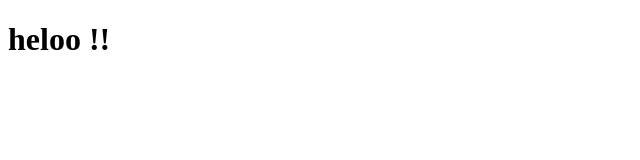
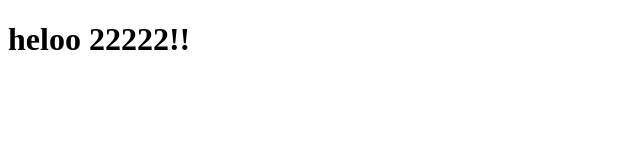
Before and after one commit to dipi22-boop/angular, a plain HTML site: page index.html in a window 1280 px wide. Shown: the whole page, without its empty margins (0-640 px from the left). Drawn offline with Linux system fonts and the light colour scheme.

Commit message:
Next version of web file

```diff
--- a/index.html
+++ b/index.html
@@ -5,6 +5,6 @@
     <title>coursera</title>
   </head>
   <body>
-    <h1>heloo !!</h1>
+    <h1>heloo 22222!!</h1>
   </body>
 </html>
```
